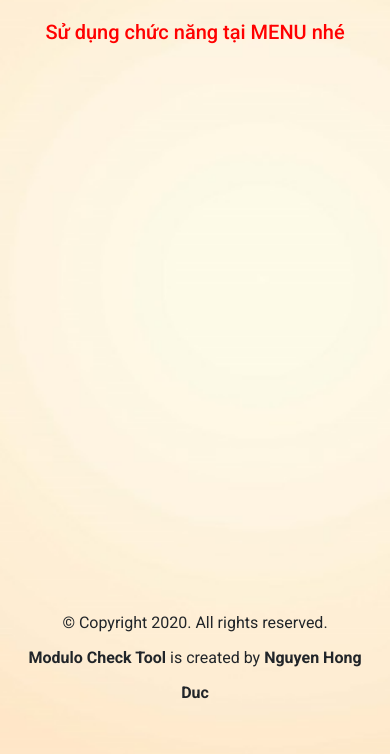
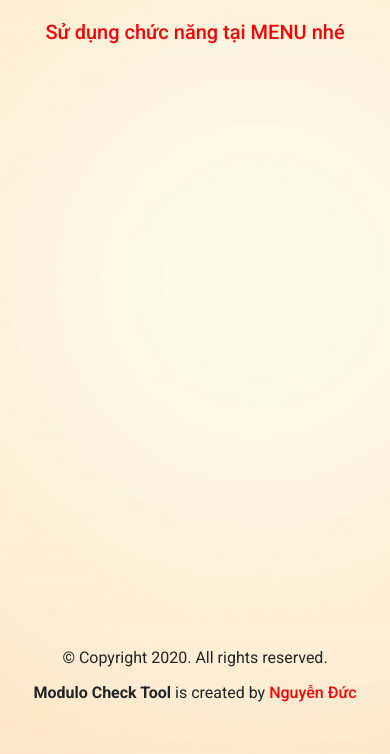
Before and after one commit to frontend99/autoclickvn, a plain HTML site: page index.html in a window 390 px wide. Shown: the part 78-832 px from the top of the page. Drawn offline with nearby package versions, Linux system fonts and the light colour scheme.

Commit message:
edit responsive

```diff
--- a/css/index-responsive.css
+++ b/css/index-responsive.css
@@ -3,7 +3,7 @@ Code by Proton*/
 
 @media (max-width: 576px){
     .mobile{display: block!important; padding: 30px;}
-    footer{left: 0%;}
+    footer{left: 0%; width: 100%;}
     .pc{display: none!important;}
     .mod-calculator,.mod-inverse,.mod-primitive-root,.mod-logarit{margin-top: 40px!important; margin-bottom: 30px;}
     h4.line-height{display: none!important;}
--- a/css/index.css
+++ b/css/index.css
@@ -33,5 +33,17 @@ nav.navbar-light .navbar-toggler {
     background: #ffffffc2;
 }
 .active{font-weight: bold; color: #1de6ff!important;}
-footer{position: fixed;bottom: 20px;padding: 20px;left: 40%;}
+footer{position: fixed;
+    bottom: 20px;
+    padding: 20px;
+    left: 33%;
+    width: 34%;}
+.author{
+    color: red;
+    font-weight: 500;
+}
+a.author:hover {
+    color: red;
+    text-decoration: none;
+}
 .mobile{display: none;}
```
Also changed, not shown: index.html (+1 -1 lines).
